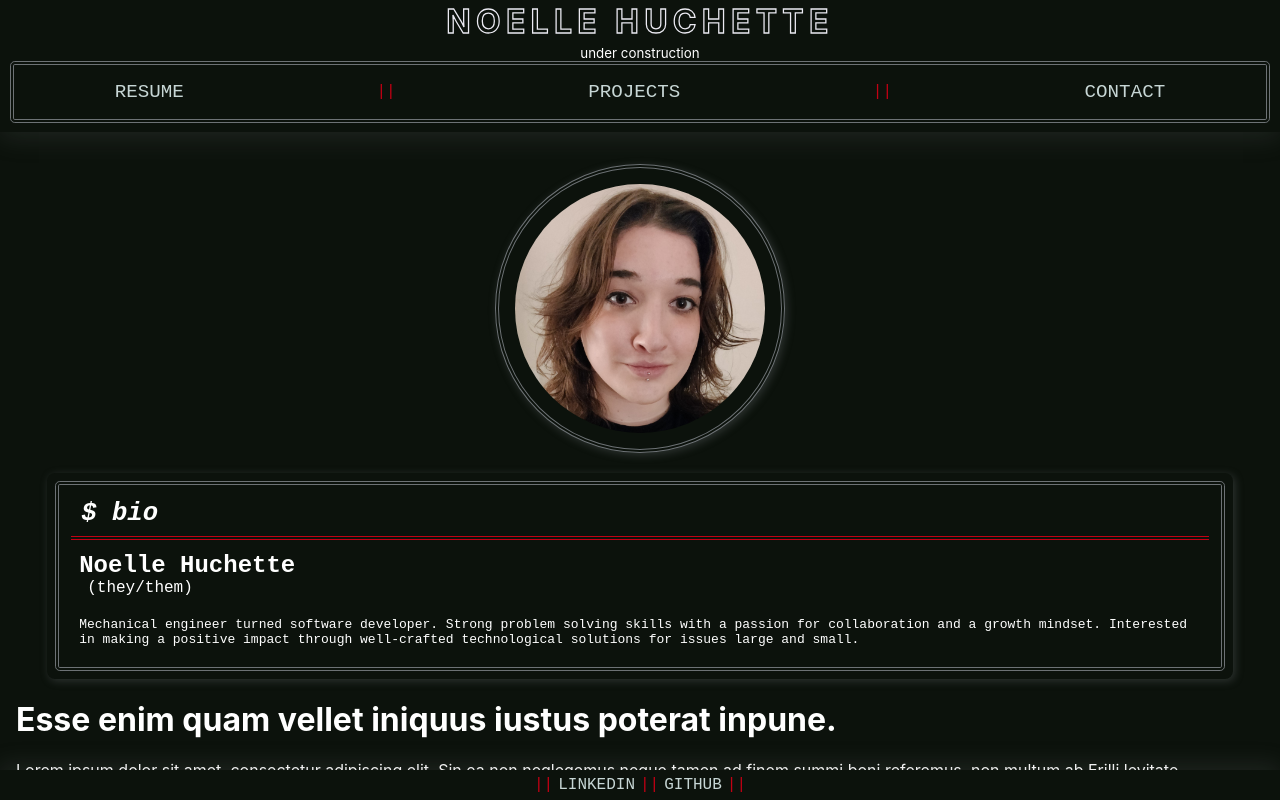
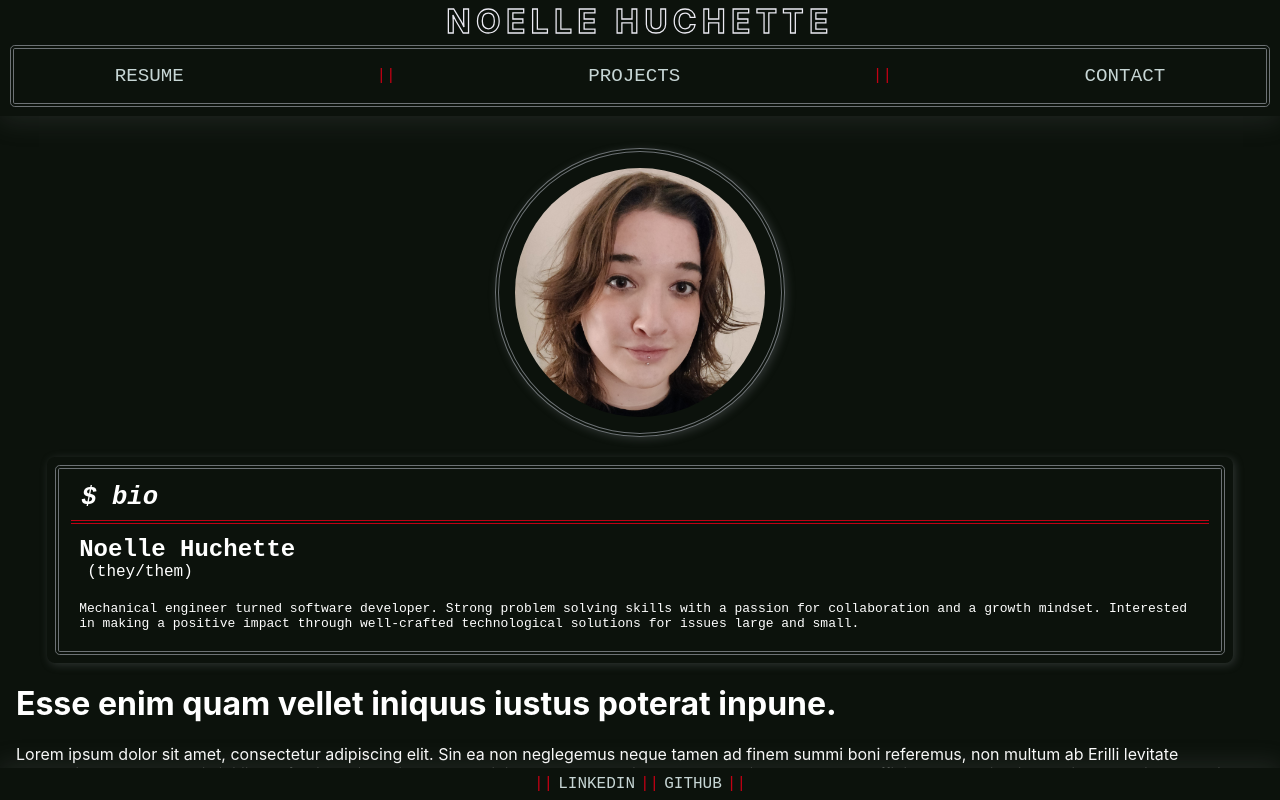
Before and after one commit to noellehuchette/portfolio, a React (Create React App) app: page / in a window 1280 px wide. Built offline with nearby package versions, Linux system fonts and the light colour scheme.

Commit message:
fixed footer, other layout fixes

```diff
--- a/src/client/components/Footer/style.css
+++ b/src/client/components/Footer/style.css
@@ -1,25 +1,23 @@
 .footer {
+  height: 2rem;
   align-self: flex-end;
   background-color: #0C120C;
   font-size: 1rem;
-  height: 30px;
   width: 100%;
   display: flex;
-  flex-direction: row;
   justify-content: center;
   align-items: center;
   box-shadow: 0px -5px 25px  rgba(109, 114, 117, 0.2);
-  position: absolute;
+  position: fixed;
   bottom: 0px;
   color: #C20114;
   font-family: monospace;
 }
 
 a {
+  align-self: center;
   text-decoration: none;
   color: #C7D6D5;
-  padding: 5px;
+  padding: 0 5px;
   text-transform: uppercase;
-  align-self: center;
-  justify-content: center;
 }
--- a/src/client/components/Nav/index.js
+++ b/src/client/components/Nav/index.js
@@ -6,8 +6,7 @@ const Nav = () => {
     <nav>
       <div className="menu-head">
         <h3>Noelle Huchette</h3>
-
-        <small>under construction</small>
+        {/* <small>under construction</small> */}
       </div>
       <div className="menu-pages">
         <a href="/NoelleResumeAug2022.pdf" download="NoelleHuchette-Resume">
--- a/src/client/components/Nav/style.css
+++ b/src/client/components/Nav/style.css
@@ -1,4 +1,5 @@
 nav {
+  top: 0;
   padding: 0 1rem 0.6rem;
   display: flex;
   flex-direction: column;
```
Also changed, not shown: src/client/components/Contact/index.js (added, +12 -0 lines), src/client/components/Projects/index.js (added, +12 -0 lines), src/client/components/Contact/style.css (added), src/client/components/Projects/style.css (added).
